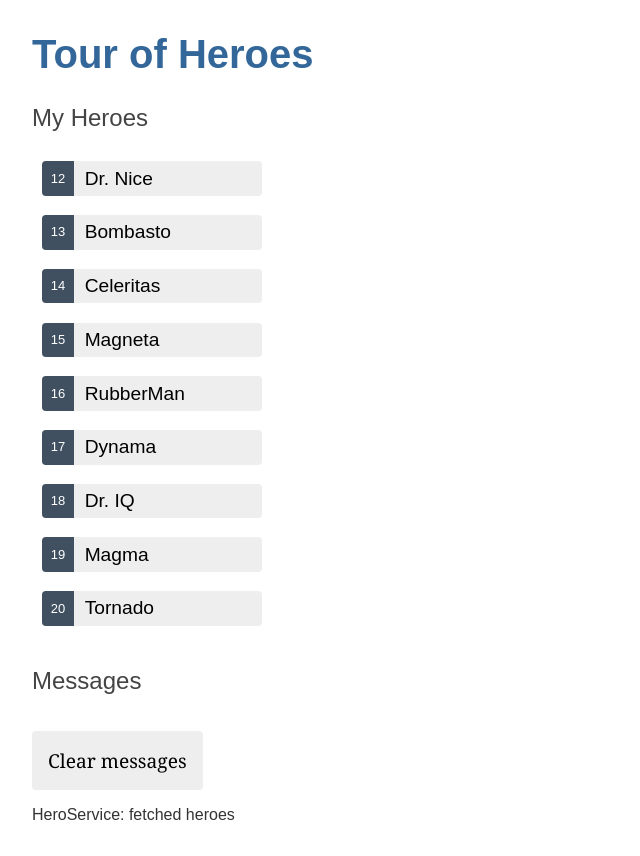
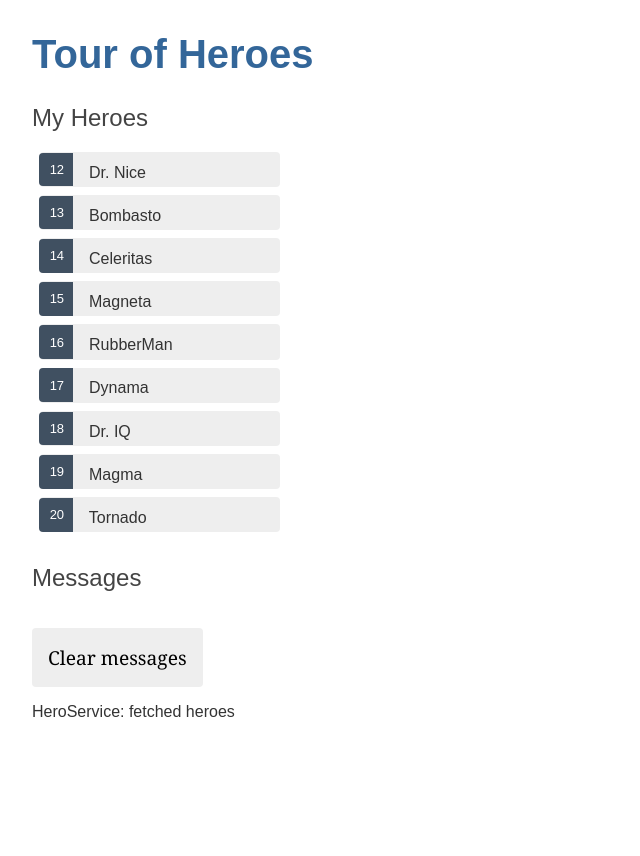
Before and after one commit to RuthMaria/tourOfHeroesAngular, an Angular app: page / in a window 1280 px wide. Shown: the whole page, without its empty margins (0-640 px from the left). After the commit the page ends 800 px from the top, so only its background shows below. Built offline with nearby package versions, Linux system fonts and the light colour scheme.

Commit message:
refactor: removed dero-detail from heroes and getting route parameters

```diff
--- a/src/app/hero-detail/hero-detail.component.css
+++ b/src/app/hero-detail/hero-detail.component.css
@@ -0,0 +1,23 @@
+label {
+  color: #435960;
+  font-weight: bold;
+}
+input {
+  font-size: 1em;
+  padding: 0.5rem;
+}
+button {
+  margin-top: 20px;
+  background-color: #eee;
+  padding: 1rem;
+  border-radius: 4px;
+  font-size: 1rem;
+}
+button:hover {
+  background-color: #cfd8dc;
+}
+button:disabled {
+  background-color: #eee;
+  color: #ccc;
+  cursor: auto;
+}
--- a/src/app/hero-detail/hero-detail.component.html
+++ b/src/app/hero-detail/hero-detail.component.html
@@ -5,4 +5,5 @@
     <label for="hero-name">Hero name: </label>
     <input id="hero-name" [(ngModel)]="hero.name" placeholder="name" />
   </div>
+  <button type="button" (click)="goBack()">go back</button>
 </div>
--- a/src/app/hero-detail/hero-detail.component.ts
+++ b/src/app/hero-detail/hero-detail.component.ts
@@ -1,5 +1,9 @@
 import { Component, Input } from '@angular/core';
+import { ActivatedRoute } from '@angular/router';
+import { Location } from '@angular/common';
+
 import { Hero } from '../hero';
+import { HeroService } from '../hero.service';
 
 @Component({
   selector: 'app-hero-detail',
@@ -8,4 +12,23 @@ import { Hero } from '../hero';
 })
 export class HeroDetailComponent {
   @Input() hero?: Hero;
+
+  constructor(
+    private route: ActivatedRoute,
+    private heroService: HeroService,
+    private location: Location
+  ) {}
+
+  ngOnInit(): void {
+    this.getHero();
+  }
+
+  getHero(): void {
+    const id = Number(this.route.snapshot.paramMap.get('id'));
+    this.heroService.getHero(id).subscribe((hero) => (this.hero = hero));
+  }
+
+  goBack(): void {
+    this.location.back();
+  }
 }
--- a/src/app/hero.service.ts
+++ b/src/app/hero.service.ts
@@ -16,4 +16,10 @@ export class HeroService {
     this.messageService.add('HeroService: fetched heroes');
     return heroes;
   }
+
+  getHero(id: number): Observable<Hero> {
+    const hero = HEROES.find((h) => h.id === id)!;
+    this.messageService.add(`HeroService: fetched hero id=${id}`);
+    return of(hero);
+  }
 }
--- a/src/app/heroes/heroes.component.css
+++ b/src/app/heroes/heroes.component.css
@@ -1,53 +1,38 @@
-/* HeroesComponent's private CSS styles */
 .heroes {
   margin: 0 0 2em 0;
   list-style-type: none;
   padding: 0;
   width: 15em;
 }
-
 .heroes li {
-  display: flex;
+  position: relative;
+  cursor: pointer;
 }
 
-.heroes button {
-  flex: 1;
-  cursor: pointer;
-  position: relative;
-  left: 0;
-  background-color: #eee;
-  margin: 0.5em;
-  padding: 0;
-  border-radius: 4px;
-  display: flex;
-  align-items: stretch;
-  height: 1.8em;
-}
-
-.heroes button:hover {
-  color: #2c3a41;
-  background-color: #e6e6e6;
+.heroes li:hover {
   left: 0.1em;
 }
 
-.heroes button:active {
+.heroes a {
+  color: #333;
+  text-decoration: none;
+  background-color: #eee;
+  margin: 0.5em;
+  padding: 0.3em 0;
+  height: 1.6em;
+  border-radius: 4px;
+  display: block;
+  width: 100%;
+}
+
+.heroes a:hover {
+  color: #2c3a41;
+  background-color: #e6e6e6;
+}
+
+.heroes a:active {
   background-color: #525252;
   color: #fafafa;
-}
-
-.heroes button.selected {
-  background-color: black;
-  color: white;
-}
-
-.heroes button.selected:hover {
-  background-color: #505050;
-  color: white;
-}
-
-.heroes button.selected:active {
-  background-color: black;
-  color: white;
 }
 
 .heroes .badge {
@@ -57,10 +42,12 @@
   padding: 0.8em 0.7em 0 0.7em;
   background-color: #405061;
   line-height: 1em;
+  position: relative;
+  left: -1px;
+  top: -4px;
+  height: 1.8em;
+  min-width: 16px;
+  text-align: right;
   margin-right: 0.8em;
   border-radius: 4px 0 0 4px;
 }
-
-.heroes .name {
-  align-self: center;
-}
--- a/src/app/heroes/heroes.component.html
+++ b/src/app/heroes/heroes.component.html
@@ -1,16 +1,8 @@
 <h2>My Heroes</h2>
 <ul class="heroes">
   <li *ngFor="let hero of heroes">
-    <!-- [class.selected] está adicionando a classe selected dinamicamente -->
-    <button
-      type="button"
-      (click)="onSelect(hero)"
-      [class.selected]="hero === selectedHero"
-    >
-      <span class="badge">{{ hero.id }}</span>
-      <span class="name">{{ hero.name }}</span>
-    </button>
+    <a routerLink="/detail/{{ hero.id }}">
+      <span class="badge">{{ hero.id }}</span> {{ hero.name }}
+    </a>
   </li>
 </ul>
-
-<app-hero-detail [hero]="selectedHero"></app-hero-detail>
--- a/src/app/heroes/heroes.component.ts
+++ b/src/app/heroes/heroes.component.ts
@@ -10,22 +10,12 @@ import { MessageService } from '../message.service';
   styleUrls: ['./heroes.component.css'],
 })
 export class HeroesComponent implements OnInit {
-  selectedHero?: Hero;
-
   heroes: Hero[] = [];
 
-  constructor(
-    private heroService: HeroService,
-    private messageService: MessageService
-  ) {}
+  constructor(private heroService: HeroService) {}
 
   ngOnInit(): void {
     this.getHeroes();
-  }
-
-  onSelect(hero: Hero): void {
-    this.selectedHero = hero;
-    this.messageService.add(`HeroesComponent: Selected hero id=${hero.id}`);
   }
 
   getHeroes(): void {
```
